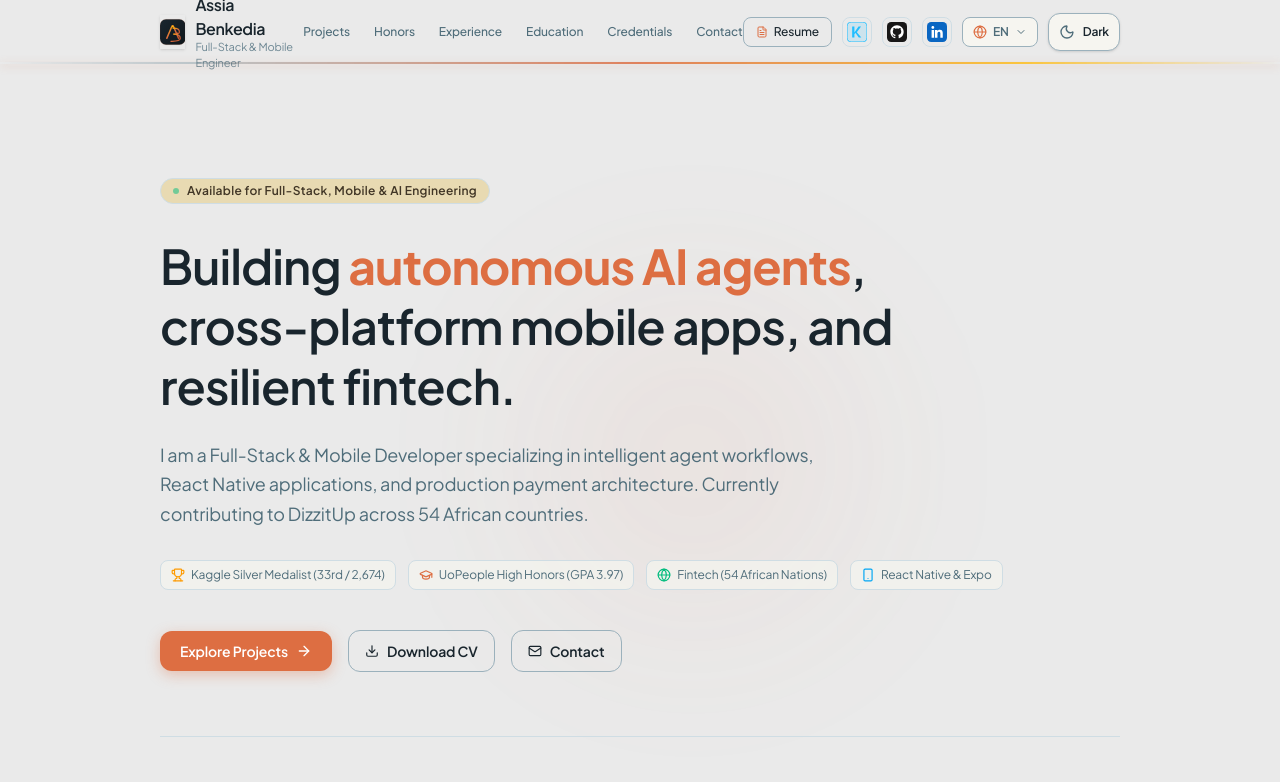
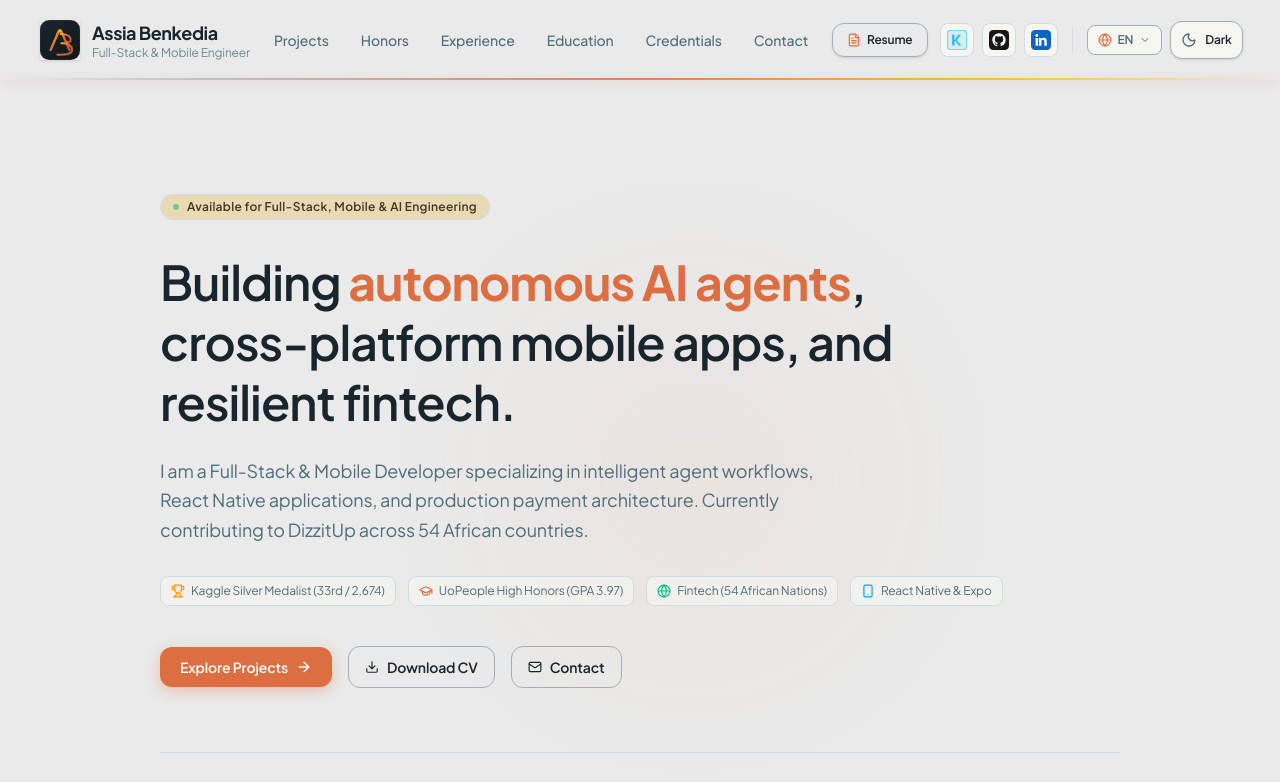
Before and after one commit to tuba89/portfolio, a Next.js app: page / in a window 1280 px wide. Shown: the top 782 px of the page. Built offline with nearby package versions, Linux system fonts and the light colour scheme.

Commit message:
fix(navbar): increase header height to h-20, expand container to max-w-7xl, prevent text wrapping, and add structured spacing

```diff
--- a/src/components/Navbar.tsx
+++ b/src/components/Navbar.tsx
@@ -19,100 +19,128 @@ export default function Navbar() {
 
   return (
     <header className="sticky top-0 z-50 glass-header">
-      <div className="max-w-5xl mx-auto px-4 sm:px-6 md:px-8 h-16 flex items-center justify-between">
-        {/* Brand with custom vector logo */}
-        <Link href="/" onClick={closeMobileMenu} className="group flex items-center gap-2.5">
-          <Logo size={34} className="shadow-sm group-hover:scale-105 transition-transform" />
-          <div className="flex flex-col">
-            <span className="font-semibold text-sm sm:text-base tracking-tight text-[var(--text-primary)]">
+      {/* Spacious, structured container with increased height (h-20) and wide container (max-w-7xl) */}
+      <div className="max-w-7xl mx-auto px-4 sm:px-6 lg:px-10 h-20 flex items-center justify-between gap-6">
+
+        {/* Brand: Fixed, never wraps, spacious padding */}
+        <Link
+          href="/"
+          onClick={closeMobileMenu}
+          className="group flex items-center gap-3 shrink-0 py-1"
+        >
+          <Logo size={40} className="shadow-sm group-hover:scale-105 transition-transform shrink-0" />
+          <div className="flex flex-col justify-center">
+            <span className="font-bold text-base sm:text-lg tracking-tight text-[var(--text-primary)] whitespace-nowrap leading-snug">
               {PERSONAL_INFO.name}
             </span>
-            <span className="text-[10px] sm:text-[11px] text-[var(--text-muted)] font-normal -mt-0.5">
+            <span className="text-[11px] sm:text-xs text-[var(--text-muted)] font-normal whitespace-nowrap leading-none mt-0.5">
               Full-Stack & Mobile Engineer
             </span>
           </div>
         </Link>
 
-        {/* Desktop Navigation */}
-        <nav className="hidden md:flex items-center gap-6 text-xs font-medium text-[var(--text-secondary)]">
-          <a href="#featured-projects" className="hover:text-[var(--accent-peach)] transition-colors">
+        {/* Desktop Navigation: Centered with generous horizontal spacing */}
+        <nav className="hidden lg:flex items-center gap-6 xl:gap-8 text-xs xl:text-sm font-medium text-[var(--text-secondary)]">
+          <a
+            href="#featured-projects"
+            className="hover:text-[var(--accent-peach)] transition-colors py-1 whitespace-nowrap"
+          >
             {t.nav.projects}
           </a>
-          <a href="#achievements" className="hover:text-[var(--accent-peach)] transition-colors">
+          <a
+            href="#achievements"
+            className="hover:text-[var(--accent-peach)] transition-colors py-1 whitespace-nowrap"
+          >
             {t.nav.honors}
           </a>
-          <a href="#experience" className="hover:text-[var(--accent-peach)] transition-colors">
+          <a
+            href="#experience"
+            className="hover:text-[var(--accent-peach)] transition-colors py-1 whitespace-nowrap"
+          >
             {t.nav.experience}
           </a>
-          <a href="#education" className="hover:text-[var(--accent-peach)] transition-colors">
+          <a
+            href="#education"
+            className="hover:text-[var(--accent-peach)] transition-colors py-1 whitespace-nowrap"
+          >
             {t.nav.education}
           </a>
-          <a href="#certifications" className="hover:text-[var(--accent-peach)] transition-colors">
+          <a
+            href="#certifications"
+            className="hover:text-[var(--accent-peach)] transition-colors py-1 whitespace-nowrap"
+          >
             {t.nav.credentials}
           </a>
-          <a href="#contact" className="hover:text-[var(--accent-peach)] transition-colors">
+          <a
+            href="#contact"
+            className="hover:text-[var(--accent-peach)] transition-colors py-1 whitespace-nowrap"
+          >
             {t.nav.contact}
           </a>
         </nav>
 
-        {/* Actions with Colored Brand Icons, Language Switcher, and Theme Toggle */}
-        <div className="flex items-center gap-2 sm:gap-2.5">
+        {/* Actions Cluster: Structured, spaced, non-collapsible */}
+        <div className="flex items-center gap-2.5 sm:gap-3 shrink-0">
+          {/* Resume CTA */}
           <a
             href="/certificates/Assia_Benkedia_Resume.pdf"
             target="_blank"
             rel="noopener noreferrer"
-            className="hidden sm:inline-flex items-center gap-1.5 px-3 py-1.5 rounded-lg text-xs font-medium border border-[var(--border-strong)] text-[var(--text-primary)] hover:border-[var(--accent-peach)] hover:text-[var(--accent-peach)] transition-all"
+            className="hidden sm:inline-flex items-center gap-1.5 px-3.5 py-2 rounded-xl text-xs font-semibold border border-[var(--border-strong)] text-[var(--text-primary)] hover:border-[var(--accent-peach)] hover:text-[var(--accent-peach)] transition-all whitespace-nowrap shadow-sm"
           >
-            <FileText className="w-3 h-3 text-[var(--accent-peach)]" />
+            <FileText className="w-3.5 h-3.5 text-[var(--accent-peach)] shrink-0" />
             <span>{t.nav.resume}</span>
           </a>
 
-          {/* Kaggle Colored */}
+          {/* Social Icons Group with subtle separation */}
+          <div className="flex items-center gap-1.5 sm:gap-2">
             <a
               href={PERSONAL_INFO.kaggle}
               target="_blank"
               rel="noopener noreferrer"
-            className="p-1 rounded-lg border border-[var(--border-subtle)] hover:border-[var(--accent-peach)] hover:scale-105 transition-all"
+              className="p-1.5 rounded-lg border border-[var(--border-subtle)] hover:border-[var(--accent-peach)] hover:scale-105 transition-all shrink-0 bg-[var(--bg-surface)]"
               aria-label="Kaggle Profile"
               title="Kaggle: @assiaben"
             >
               <ColoredKaggleIcon size={20} />
             </a>
 
-          {/* GitHub Colored */}
             <a
               href={PERSONAL_INFO.github}
               target="_blank"
               rel="noopener noreferrer"
-            className="p-1 rounded-lg border border-[var(--border-subtle)] hover:border-[var(--accent-peach)] hover:scale-105 transition-all"
+              className="p-1.5 rounded-lg border border-[var(--border-subtle)] hover:border-[var(--accent-peach)] hover:scale-105 transition-all shrink-0 bg-[var(--bg-surface)]"
               aria-label="GitHub Profile"
               title="GitHub: @tuba89"
             >
               <ColoredGithubIcon size={20} />
             </a>
 
-          {/* LinkedIn Colored */}
             <a
               href={PERSONAL_INFO.linkedin}
               target="_blank"
               rel="noopener noreferrer"
-            className="p-1 rounded-lg border border-[var(--border-subtle)] hover:border-[var(--accent-peach)] hover:scale-105 transition-all"
+              className="p-1.5 rounded-lg border border-[var(--border-subtle)] hover:border-[var(--accent-peach)] hover:scale-105 transition-all shrink-0 bg-[var(--bg-surface)]"
               aria-label="LinkedIn Profile"
               title="LinkedIn: Assia Benkedia"
             >
               <ColoredLinkedinIcon size={20} />
             </a>
+          </div>
 
-          {/* Language Switcher */}
+          {/* Thin subtle vertical separator */}
+          <div className="hidden sm:block w-px h-6 bg-[var(--border-subtle)] mx-0.5" />
+
+          {/* Utility Group: Language Switcher & Dark/Light Mode */}
+          <div className="flex items-center gap-2">
             <LanguageSwitcher />
-
-          {/* Theme Toggle */}
             <ThemeToggle />
+          </div>
 
           {/* Mobile Menu Hamburger Button */}
           <button
             onClick={toggleMobileMenu}
-            className="md:hidden p-1.5 rounded-lg border border-[var(--border-strong)] text-[var(--text-secondary)] hover:text-[var(--accent-peach)] hover:border-[var(--accent-peach)] transition-all cursor-pointer ml-0.5"
+            className="lg:hidden p-2 rounded-xl border border-[var(--border-strong)] text-[var(--text-secondary)] hover:text-[var(--accent-peach)] hover:border-[var(--accent-peach)] transition-all cursor-pointer"
             aria-label="Toggle navigation menu"
           >
             {mobileMenuOpen ? <X className="w-4 h-4" /> : <Menu className="w-4 h-4" />}
@@ -125,7 +153,7 @@ export default function Navbar() {
 
       {/* Mobile Drawer Navigation */}
       {mobileMenuOpen && (
-        <div className="md:hidden border-b border-[var(--border-subtle)] bg-[var(--bg-surface)] px-4 py-4 space-y-3 animate-in fade-in slide-in-from-top-2 duration-150 shadow-lg">
+        <div className="lg:hidden border-b border-[var(--border-subtle)] bg-[var(--bg-surface)] px-5 py-5 space-y-3 animate-in fade-in slide-in-from-top-2 duration-150 shadow-xl">
           <nav className="flex flex-col space-y-2 text-sm font-medium text-[var(--text-secondary)]">
             <a
               href="#featured-projects"
@@ -174,7 +202,7 @@ export default function Navbar() {
               target="_blank"
               rel="noopener noreferrer"
               onClick={closeMobileMenu}
-              className="px-3 py-2 rounded-lg text-[var(--accent-peach)] font-semibold flex items-center gap-2 border border-[var(--border-subtle)] mt-1"
+              className="px-3 py-2.5 rounded-lg text-[var(--accent-peach)] font-semibold flex items-center gap-2 border border-[var(--border-subtle)] mt-2 bg-[var(--bg-page)]"
             >
               <FileText className="w-4 h-4" />
               <span>{t.nav.downloadPdf}</span>
```
Also changed, not shown: src/components/LanguageSwitcher.tsx (line endings or trailing spaces), src/context/LanguageContext.tsx (line endings or trailing spaces), src/data/translations.ts (line endings or trailing spaces). Lines whose indentation alone changed are shown as unchanged.
